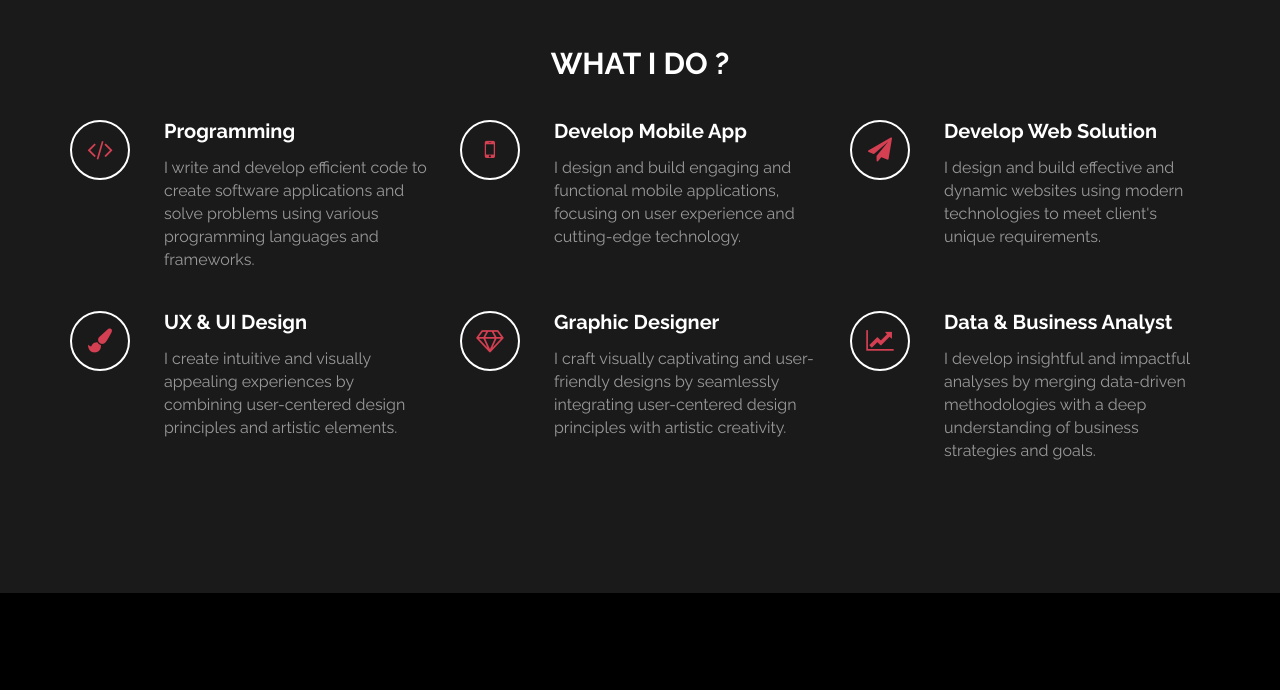
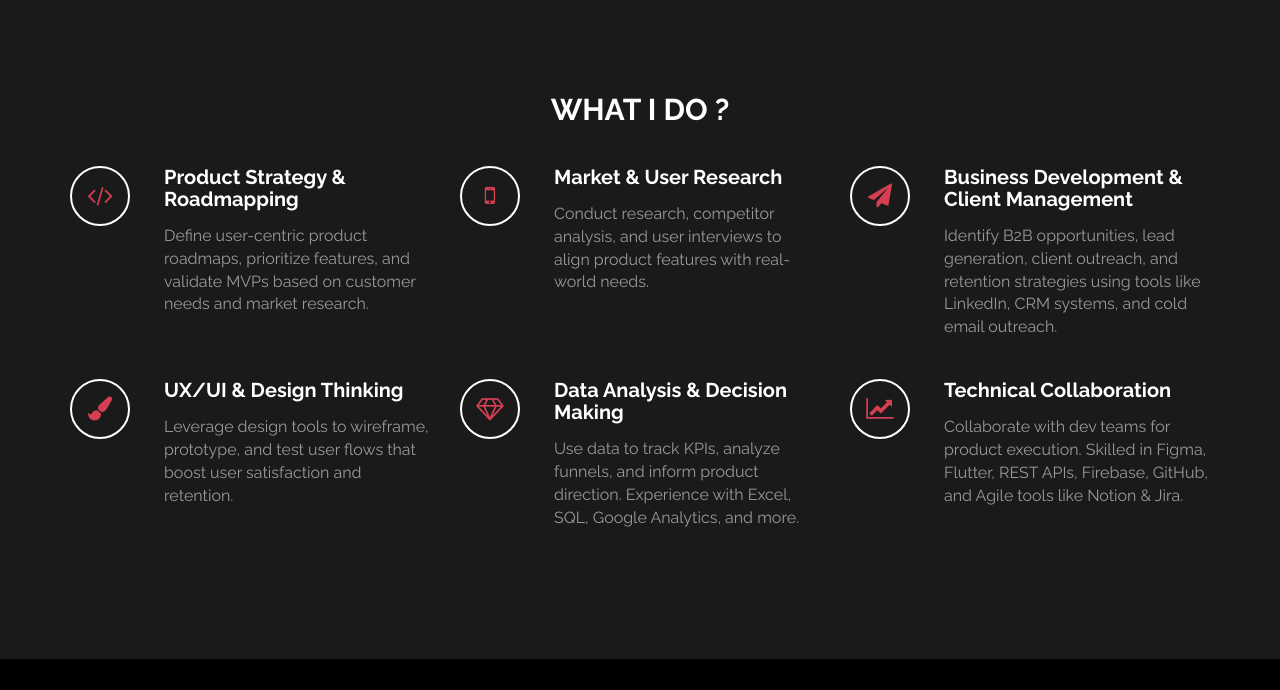
Before and after one commit to jatinsharma10032002/portfolio, a plain HTML site: page index.html in a window 1280 px wide. Shown: the part 840-1530 px from the top of the page. Drawn offline with Linux system fonts and the light colour scheme.

Commit message:
Content done

```diff
--- a/index.html
+++ b/index.html
@@ -36,8 +36,8 @@
 					<div class="col-md-8 wow fadeIn" data-wow-delay="0.9s">
 						<h3>Let's MAKE it WORK</h3>
 						<h1>Jatin Sharma</h1>
-						<h2 class="rotate">PROGRAMMER , BUSINESS ANALYST , UX/UI DESIGNER , DATA ANALYST , WEB DEVELOPER , APP DEVELOPER  </h2>
-						<p>I am a passionate computer science student with a strong inclination towards exploring and utilizing new technologies. I thrive on solving problems by leveraging technology and enjoy working collaboratively within a team. My ability to quickly grasp new technologies enables me to stay up-to-date with the latest advancements. I am driven by the desire to tackle modern challenges and provide innovative solutions through the effective application of technology.</p>
+						<h2 class="rotate">PRODUCT MANAGER ,  UX THINKER , BUSINESS ANALYST , STRATEGIC BUILDER , MARKET-FOCUSED THINKER , DATA-DRIVEN DECIDER , TEAM COLLABORATOR , BRAND STRATEGIST , BUSINESS SOLVER , BRAND STORY CREATOR  </h2>
+						<p>I’m a product-minded technologist with a strong foundation in computer science, currently expanding my focus into product management and business development. I thrive at the intersection of technology, design, and market strategy, creating solutions that not only work—but solve real problems.<br>With hands-on experience building apps, websites, and APIs, I’ve also led client interactions, performed market research, and helped position digital products for success. I enjoy driving collaboration between engineering, design, and business teams to deliver high-impact outcomes.</p>
 						<a href="#work" class="btn btn-default smoothScroll wow fadeInUp" data-wow-delay="1s">Get started</a>
 					</div>
 					<div class="col-md-2"></div>
@@ -62,8 +62,8 @@
 								<i class="fa fa-code"></i>
 							</div>
 							<div class="media-body">
-								<h3 class="media-heading">Programming</h3>
-								<p>I write and develop efficient code to create software applications and solve problems using various programming languages and frameworks.</p>
+								<h3 class="media-heading">Product Strategy & Roadmapping</h3>
+								<p>Define user-centric product roadmaps, prioritize features, and validate MVPs based on customer needs and market research.</p>
 							</div>
 						</div>
 					</div>
@@ -73,8 +73,8 @@
 								<i class="fa fa-mobile-phone"></i>
 							</div>
 							<div class="media-body">
-								<h3 class="media-heading">Develop Mobile App</h3>
-								<p>I design and build engaging and functional mobile applications, focusing on user experience and cutting-edge technology.</p>
+								<h3 class="media-heading">Market & User Research</h3>
+								<p>Conduct research, competitor analysis, and user interviews to align product features with real-world needs.</p>
 							</div>
 						</div>
 					</div>
@@ -85,8 +85,8 @@
 								<i class="fa fa-paper-plane"></i>
 							</div>
 							<div class="media-body">
-								<h3 class="media-heading">Develop Web Solution</h3>
-								<p>I design and build effective and dynamic websites using modern technologies to meet client's unique requirements.</p>
+								<h3 class="media-heading">Business Development & Client Management</h3>
+								<p>Identify B2B opportunities, lead generation, client outreach, and retention strategies using tools like LinkedIn, CRM systems, and cold email outreach.</p>
 							</div>
 						</div>
 					</div>
@@ -98,8 +98,8 @@
 								<i class="fa fa-paint-brush"></i>
 							</div>
 							<div class="media-body">
-								<h3 class="media-heading">UX &AMP; UI Design</h3>
-								<p>I create intuitive and visually appealing experiences by combining user-centered design principles and artistic elements.</p>
+								<h3 class="media-heading">UX/UI & Design Thinking</h3>
+								<p>Leverage design tools to wireframe, prototype, and test user flows that boost user satisfaction and retention.</p>
 							</div>
 						</div>
 					</div>
@@ -109,8 +109,8 @@
 								<i class="fa fa-diamond"></i>
 							</div>
 							<div class="media-body">
-								<h3 class="media-heading">Graphic Designer </h3>
-								<p>I craft visually captivating and user-friendly designs by seamlessly integrating user-centered design principles with artistic creativity.</p>
+								<h3 class="media-heading">Data Analysis & Decision Making </h3>
+								<p>Use data to track KPIs, analyze funnels, and inform product direction. Experience with Excel, SQL, Google Analytics, and more.</p>
 							</div>
 						</div>
 					</div>
@@ -120,8 +120,8 @@
 								<i class="fa fa-line-chart"></i>
 							</div>
 							<div class="media-body">
-								<h3 class="media-heading">Data &AMP; Business Analyst</h3>
-								<p>I develop insightful and impactful analyses by merging data-driven methodologies with a deep understanding of business strategies and goals.</p>
+								<h3 class="media-heading">Technical Collaboration</h3>
+								<p>Collaborate with dev teams for product execution. Skilled in Figma, Flutter, REST APIs, Firebase, GitHub, and Agile tools like Notion & Jira.</p>
 							</div>
 						</div>
 					</div>
@@ -168,7 +168,7 @@
 		<div class="container">
 			<div class="row">
 				<div class="col-md-12">
-					<h2 class="wow bounce">PROJECTS</h2>
+					<h2 class="wow bounce">SOME CASE STUDY</h2>
 				</div>
 				<div class="col-md-4 col-xs-6 wow fadeIn" data-wow-delay="0.6s">
 					<div class="portfolio-thumb">
```
